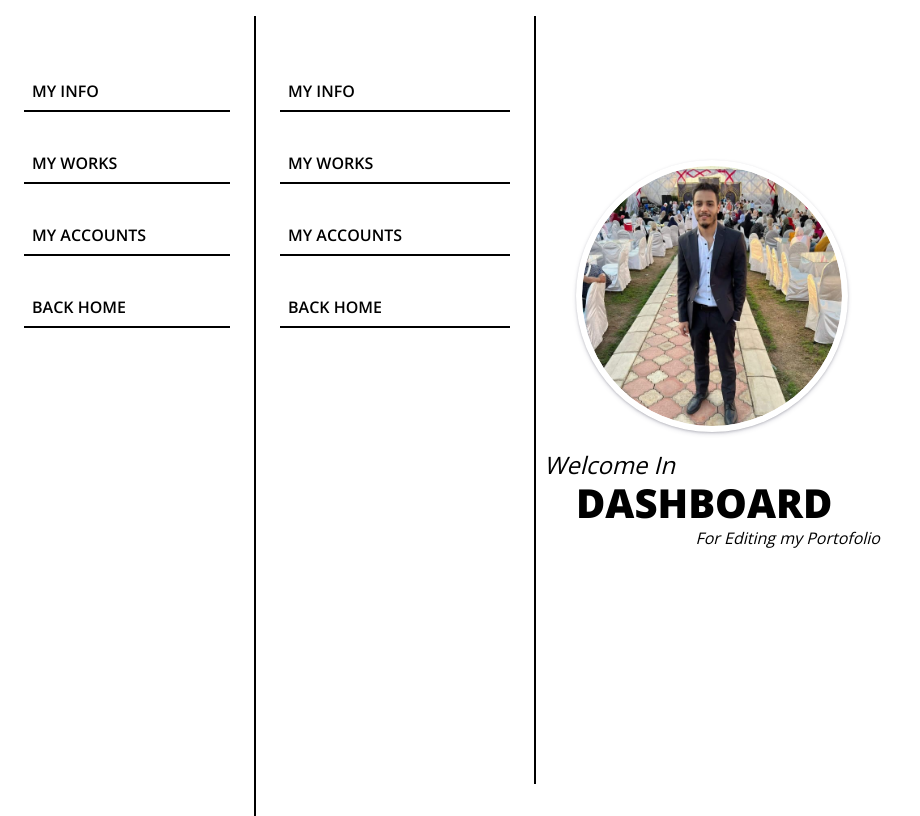
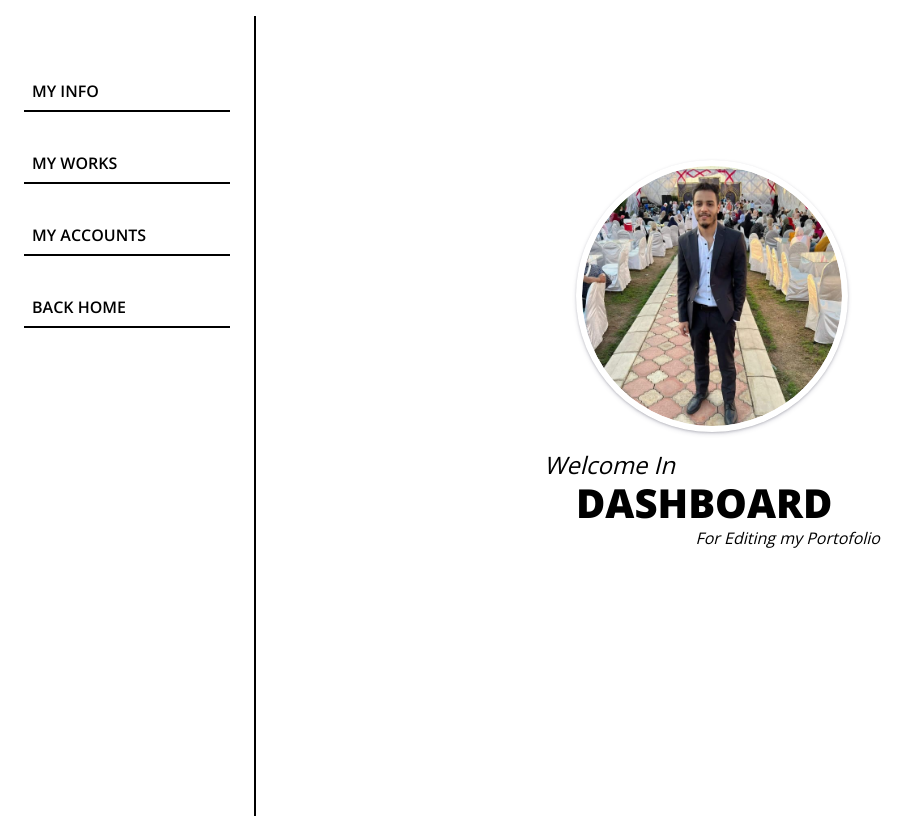
Before and after one commit to AlaaAyaad74/My_portofolio, a Next.js app: page /dashboard_ in a window 1280 px wide. Shown: the whole page, without its empty margins (0-920 px from the left). Built offline with nearby package versions, Linux system fonts and the light colour scheme.

Commit message:
dashboard 4th commit

```diff
--- a/app/dashboard_/page.js
+++ b/app/dashboard_/page.js
@@ -24,7 +24,7 @@ function Dashboard() {
             </li>
           </ul>
         </div> */}
-        <Asidedashboard />
+
         <div className="container">
           <div
             style={{
--- a/app/globals.css
+++ b/app/globals.css
@@ -4,10 +4,14 @@ body {
   grid-template-columns: 1fr 4fr;
   font-family: "Open Sans", sans-serif;
 }
+
 * {
   box-sizing: border-box;
   margin: 0;
   padding: 0;
+}
+input {
+  font-family: "Open Sans", sans-serif;
 }
 ul {
   list-style: none;
@@ -26,7 +30,7 @@ a {
   .res__div {
     order: 3;
   }
-  .flex__reverse{
+  .flex__reverse {
     flex-direction: column-reverse;
   }
 }
```
